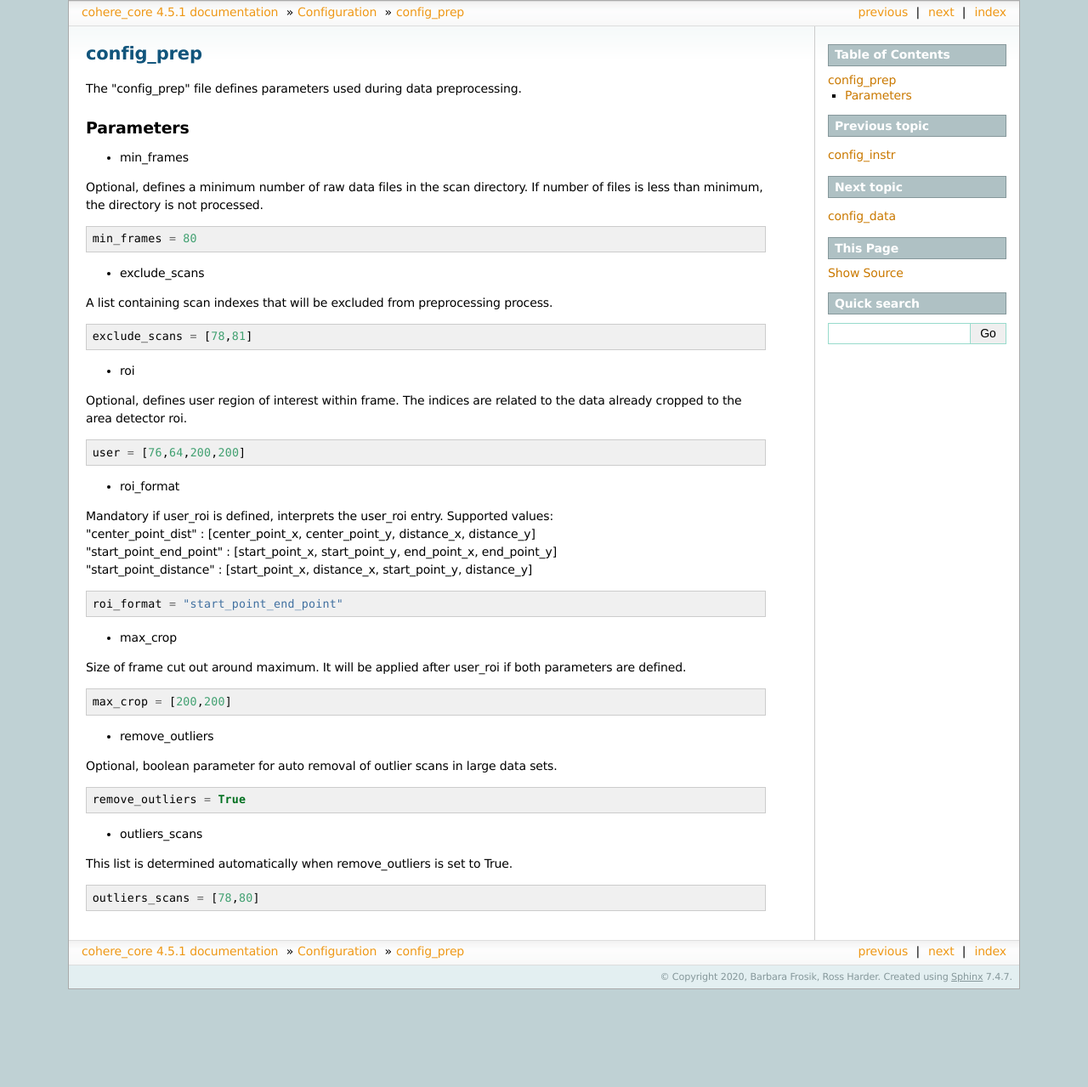
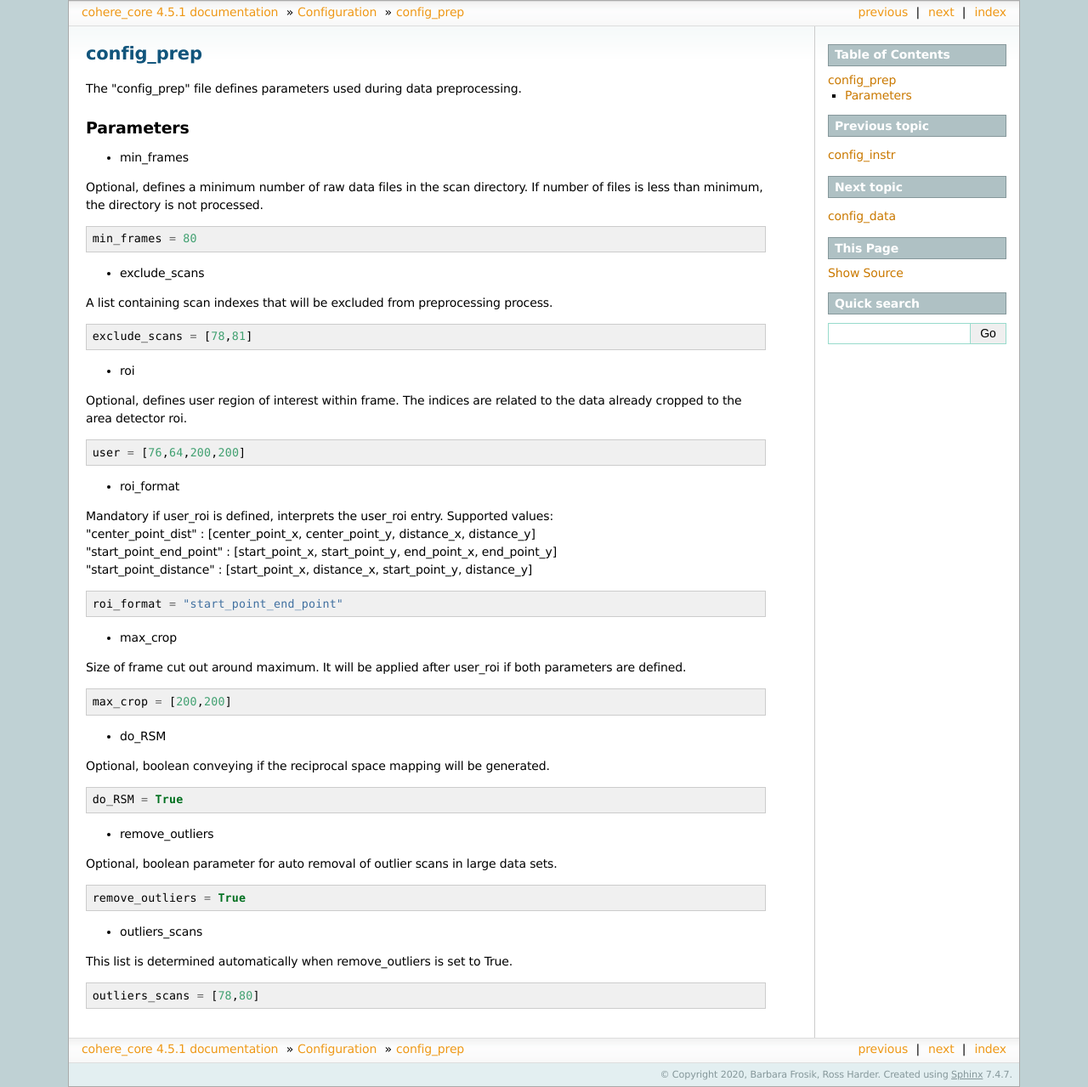
Before and after one commit to AdvancedPhotonSource/cohere, a Sphinx documentation site: the page built from docs/source/config_prep.rst, in a window 1280 px wide. Shown: the whole page at 85% size. Built offline with Sphinx 7.4.7, drawn with Linux system fonts in a browser that asks for light colours; before the commit the page ends 1164 px from its top, so only the background shows below that.

Commit message:
sync with ui and beamlines, added entry in docs, fixed descriptions

```diff
--- a/docs/source/config_prep.rst
+++ b/docs/source/config_prep.rst
@@ -51,6 +51,14 @@ Parameters
 
     max_crop = [200,200]
 
+- do_RSM
+
+| Optional, boolean conveying if the reciprocal space mapping will be generated.
+
+::
+
+    do_RSM = True
+
 - remove_outliers
 
 | Optional, boolean parameter for auto removal of outlier scans in large data sets.
```
Also changed, not shown: 1 other file.
